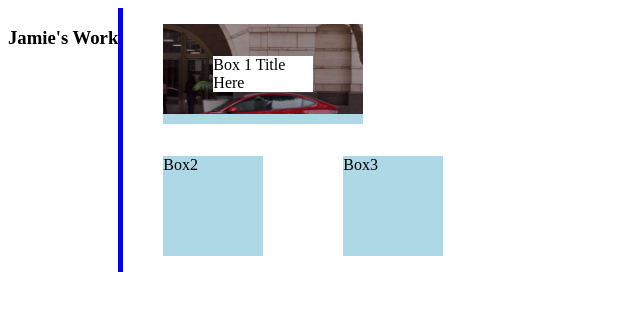
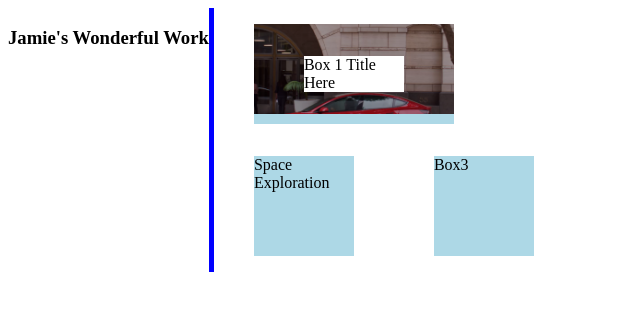
Before and after one commit to amaddatu/portfolio, a plain HTML site: page portfolio.html in a window 1280 px wide. Shown: the whole page, without its empty margins (0-640 px from the left). Drawn offline with Linux system fonts and the light colour scheme.

Commit message:
Add jamie 2 changes

```diff
--- a/portfolio.html
+++ b/portfolio.html
@@ -10,7 +10,7 @@
   <main>
     <section id="big-work-container">
       <h3 id="left-container">
-        Jamie's Work
+        Jamie's Wonderful Work
       </h3>
       <section id="right-container">
         <figure id="box1" class="box">
@@ -18,7 +18,7 @@
           <img src="./assets/images/background.png" alt="silly tesla background" />
         </figure>
         <figure id="box2" class="box">
-          Box2
+          Space Exploration
         </figure>
         <figure id="box3" class="box">
           Box3
```
